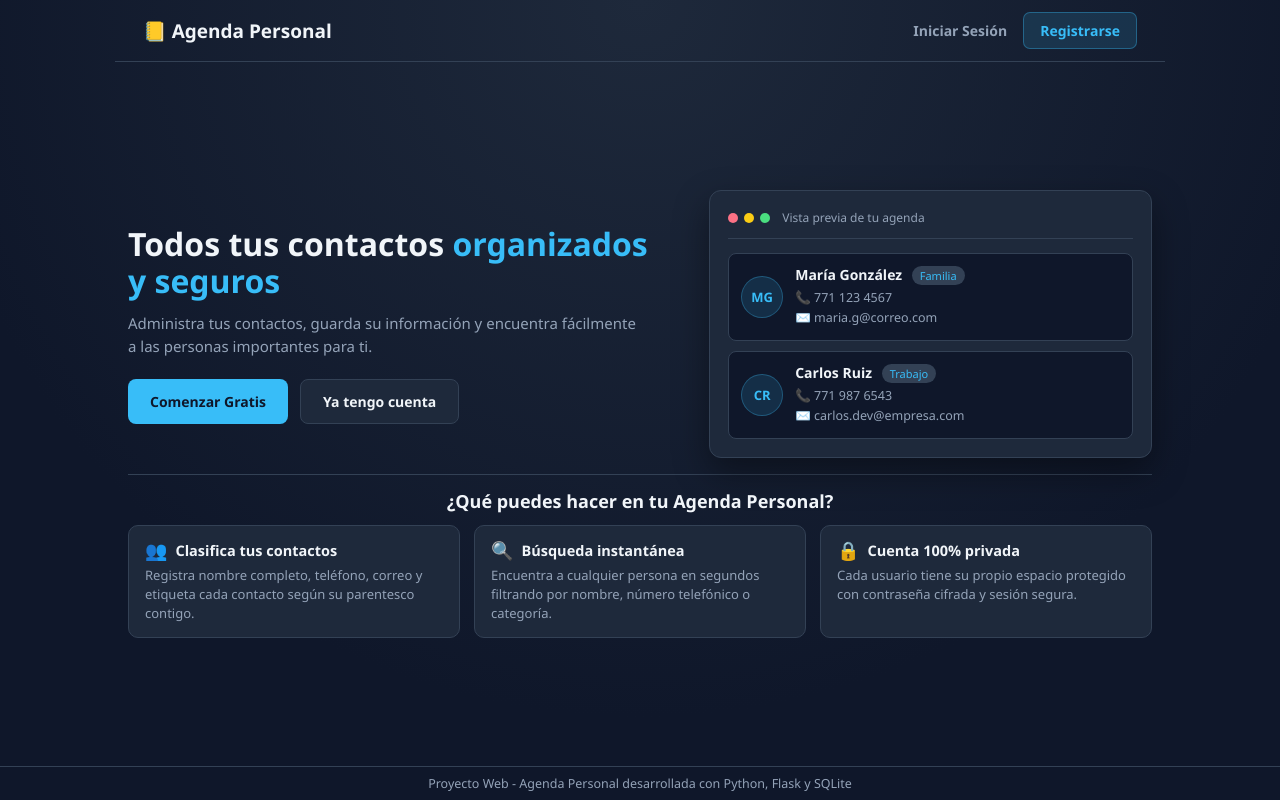
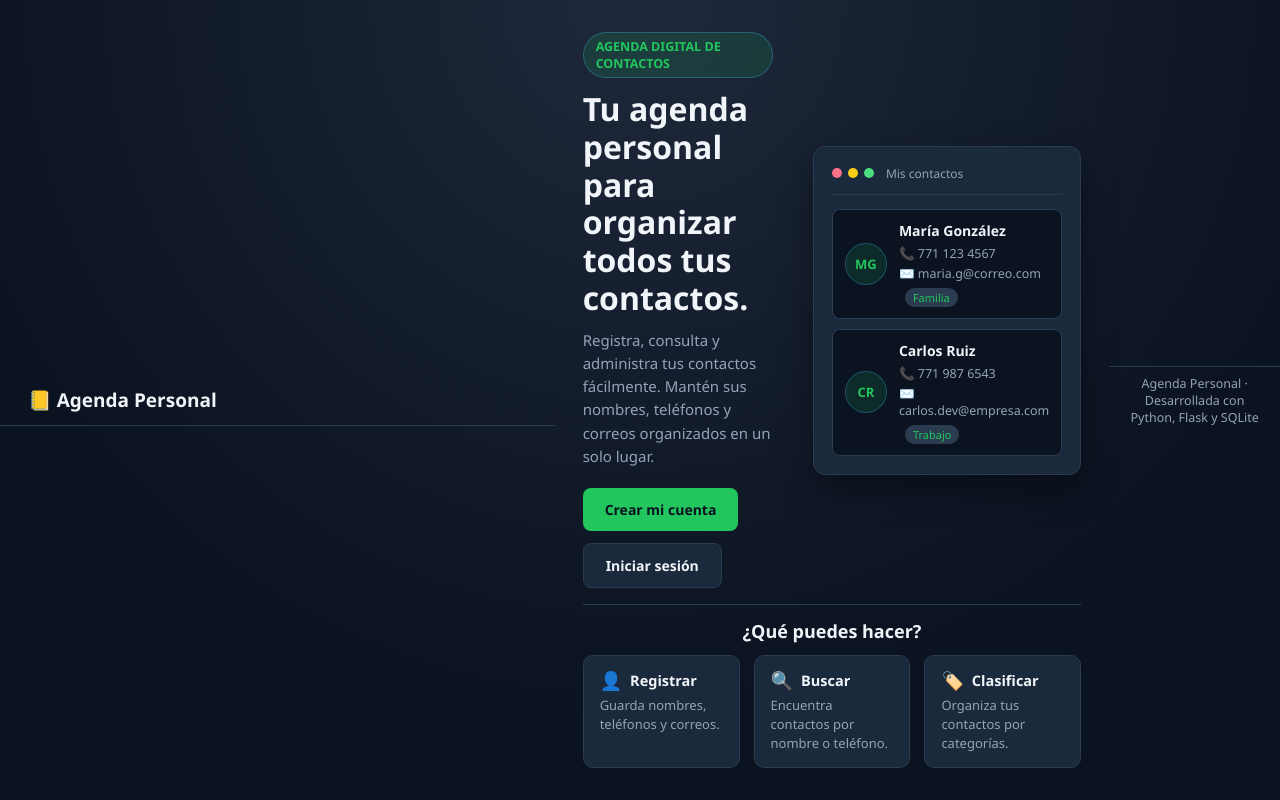
Before and after one commit to jeannn1902/M2S1_Proyecto_Agenda_Personal, a Flask app: page / in a window 1280 px wide. Run offline with Flask 3, Linux system fonts and the light colour scheme; some libraries are stand-ins or nearby versions.

Commit message:
preparar rediseño css

```diff
--- a/static/style.css
+++ b/static/style.css
@@ -17,6 +17,10 @@
     --sombra-tarjeta: 0 14px 35px rgba(0, 0, 0, 0.4);
     --transicion: all 0.2s ease;
 }
+
+/* =========================================================================== */
+/* Seccion de inicio.html */
+/* =========================================================================== */
 
 /* ================================================== BODY ================================================== */
 body {
@@ -291,13 +295,27 @@ label {
     margin-top: 10px;
 }
 
-/* ================================================ INICIO (Landing Page) ================================================ */
+/* =========================================================================== */
+/* VARIABLES EXCLUSIVAS - INICIO */
+/* =========================================================================== */
 body.pagina-inicio {
-    display: flex;
-    flex-direction: column;
-    justify-content: space-between;
-    align-items: stretch;
-    min-height: 100vh;
+    --bg-principal: #0B1220;
+    --bg-superficie: #111C2E;
+    --bg-tarjeta: #1A293B;
+    --borde-sutil: #2B3B50;
+
+    --texto-principal: #F1F5F9;
+    --texto-secundario: #94A3B8;
+    --texto-oscuro: #0B1220;
+
+    --acento-primario: #22C55E;
+    --acento-hover: #4ADE80;
+    --acento-suave: rgba(34, 197, 94, 0.14);
+
+    --peligro: #FB7185;
+    --exito: #4ADE80;
+
+    --sombra-tarjeta: 0 14px 35px rgba(0, 0, 0, 0.4);
 }
 
 .barra-navegacion {
--- a/templates/inicio.html
+++ b/templates/inicio.html
@@ -1,101 +1,136 @@
+
 <!DOCTYPE html>
 <html lang="es">
 
 <head>
     <meta charset="UTF-8">
     <meta name="viewport" content="width=device-width, initial-scale=1.0">
-    <title>Agenda Personal - Bienvenido</title>
+    <title>Agenda Personal</title>
     <link rel="stylesheet" href="{{ url_for('static', filename='style.css') }}">
 </head>
 
 <body class="pagina-inicio">
+
     <nav class="barra-navegacion">
         <div class="marca-nav">📒 Agenda Personal</div>
-        <div class="enlaces-nav">
-            <a href="{{ url_for('vista_login') }}" class="enlace-nav">Iniciar Sesión</a>
-            <a href="{{ url_for('vista_registro') }}" class="boton-nav">Registrarse</a>
-        </div>
     </nav>
 
     <main class="contenedor-landing">
 
+        <!-- Presentación principal -->
         <section class="seccion-hero">
 
             <div class="hero-texto">
-                <h1>Todos tus contactos <span class="texto-destacado">organizados y seguros</span></h1>
-                <p>Administra tus contactos, guarda su información y encuentra fácilmente a las personas importantes para ti.</p>
+
+                <span class="insignia-inicio">AGENDA DIGITAL DE CONTACTOS</span>
+
+                <h1>Tu agenda personal para organizar todos tus contactos.</h1>
+
+                <p>
+                    Registra, consulta y administra tus contactos fácilmente.
+                    Mantén sus nombres, teléfonos y correos organizados en un solo lugar.
+                </p>
 
                 <div class="botones-inicio">
-                    <a href="{{ url_for('vista_registro') }}" class="boton-inicio primario">Comenzar Gratis</a>
-                    <a href="{{ url_for('vista_login') }}" class="boton-inicio secundario">Ya tengo cuenta</a>
+                    <a href="{{ url_for('vista_registro') }}"
+                    class="boton-inicio primario">
+                        Crear mi cuenta
+                    </a>
+
+                    <a href="{{ url_for('vista_login') }}"
+                    class="boton-inicio secundario">
+                        Iniciar sesión
+                    </a>
                 </div>
+
             </div>
 
+            <!-- Vista previa de la agenda -->
             <div class="hero-muestra" aria-hidden="true">
 
                 <div class="ventana-muestra">
+
                     <div class="barra-ventana">
                         <span class="punto rojo"></span>
                         <span class="punto amarillo"></span>
                         <span class="punto verde"></span>
-                        <small>Vista previa de tu agenda</small>
+                        <small>Mis contactos</small>
                     </div>
 
                     <div class="contacto-ejemplo">
+
                         <div class="avatar-ejemplo">MG</div>
+
                         <div>
-                            <strong>María González <span class="tag-ejemplo">Familia</span></strong>
+                            <strong>María González</strong>
                             <p>📞 771 123 4567</p>
                             <p>✉️ maria.g@correo.com</p>
+                            <span class="tag-ejemplo">Familia</span>
                         </div>
+
                     </div>
 
                     <div class="contacto-ejemplo">
+
                         <div class="avatar-ejemplo">CR</div>
+
                         <div>
-                            <strong>Carlos Ruiz <span class="tag-ejemplo">Trabajo</span></strong>
+                            <strong>Carlos Ruiz</strong>
                             <p>📞 771 987 6543</p>
                             <p>✉️ carlos.dev@empresa.com</p>
+                            <span class="tag-ejemplo">Trabajo</span>
                         </div>
+
                     </div>
+
                 </div>
 
             </div>
+
         </section>
 
+        <!-- Funciones principales -->
         <section class="seccion-beneficios">
-            <h2>¿Qué puedes hacer en tu Agenda Personal?</h2>
+
+            <h2>¿Qué puedes hacer?</h2>
 
             <div class="grid-beneficios">
+
                 <article class="tarjeta-beneficio">
                     <div class="encabezado-beneficio">
-                        <span class="icono-beneficio">👥</span>
-                        <h3>Clasifica tus contactos</h3>
+                        <span class="icono-beneficio">👤</span>
+                        <h3>Registrar</h3>
                     </div>
-                    <p>Registra nombre completo, teléfono, correo y etiqueta cada contacto según su parentesco contigo.</p>
+
+                    <p>Guarda nombres, teléfonos y correos.</p>
                 </article>
 
                 <article class="tarjeta-beneficio">
                     <div class="encabezado-beneficio">
                         <span class="icono-beneficio">🔍</span>
-                        <h3>Búsqueda instantánea</h3>
+                        <h3>Buscar</h3>
                     </div>
-                    <p>Encuentra a cualquier persona en segundos filtrando por nombre, número telefónico o categoría.</p>
+
+                    <p>Encuentra contactos por nombre o teléfono.</p>
                 </article>
 
                 <article class="tarjeta-beneficio">
                     <div class="encabezado-beneficio">
-                        <span class="icono-beneficio">🔒</span>
-                        <h3>Cuenta 100% privada</h3>
+                        <span class="icono-beneficio">🏷️</span>
+                        <h3>Clasificar</h3>
                     </div>
-                    <p>Cada usuario tiene su propio espacio protegido con contraseña cifrada y sesión segura.</p>
+
+                    <p>Organiza tus contactos por categorías.</p>
                 </article>
+
             </div>
+
         </section>
+
     </main>
 
     <footer class="pie-inicio">
-        <p>Proyecto Web - Agenda Personal desarrollada con Python, Flask y SQLite</p>
+        <p>Agenda Personal · Desarrollada con Python, Flask y SQLite</p>
     </footer>
 
 </body>
```
